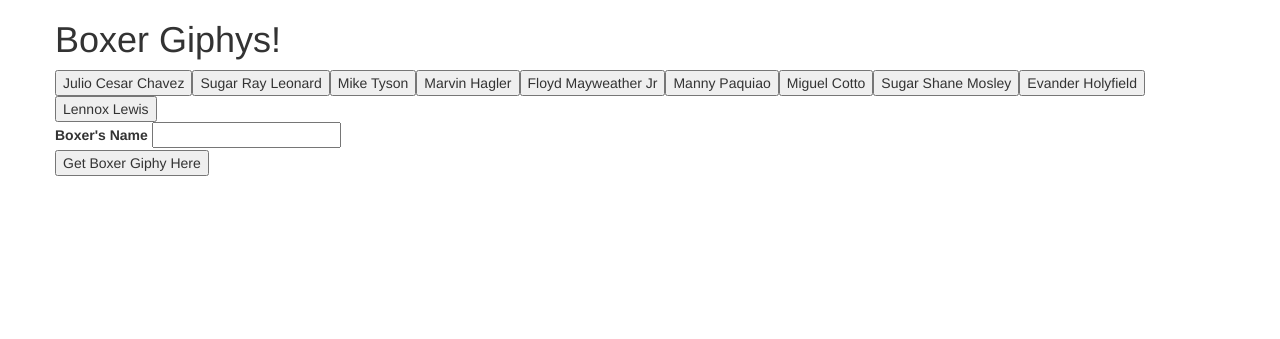
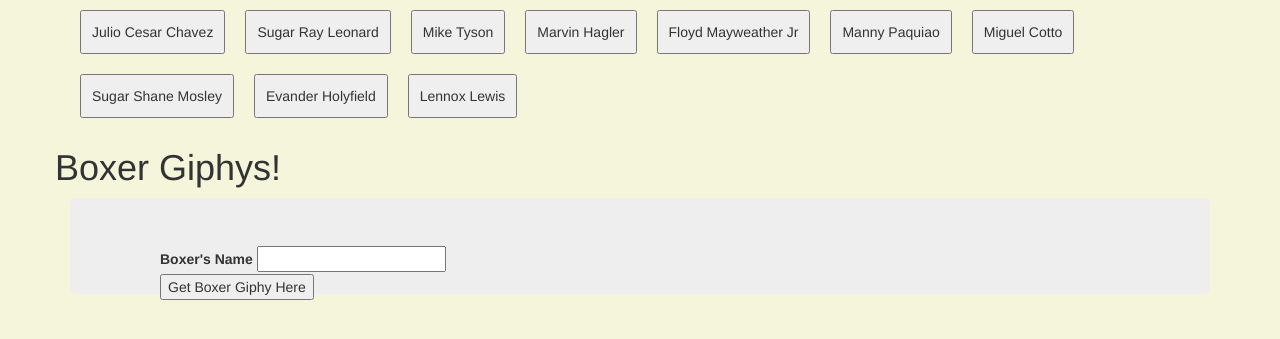
Before and after one commit to letocollection/week-6-homework, a PHP site: page / in a window 1280 px wide. Shown: the top 339 px of the page. Run offline with PHP 8.4, Linux system fonts and the light colour scheme; some libraries are stand-ins or nearby versions.

Commit message:
homework submission

```diff
--- a/gif.js
+++ b/gif.js
@@ -14,7 +14,7 @@
 
 			for(var i=0; i < results.length; i++){
 
-				if (results[i].rating == "r" || results[i].rating == "pg-13"){
+				if (results[i].rating == "r"){
 				}
 
 				else {
@@ -30,10 +30,14 @@
 					$("#gifsAppearHere").prepend(boxerDiv);
 
 				};
+
 			};
 
 		});
 	};
+
+	//=============================================================================================
+
 	function renderButtons(){
 
 		$('#boxerView').empty();
@@ -48,6 +52,8 @@
 		}
 	}
 
+	//=============================================================================================
+
 	$('#addBoxer').on('click', function(){
 
 		var boxer = $('#boxer-input').val().trim();
@@ -59,9 +65,12 @@
 		return false;
 	});
 
+	//=============================================================================================
+
 	$(document).on('click', '.boxer', displayBoxerGif);
 
 	renderButtons();
 
 
+
 });
--- a/index.html
+++ b/index.html
@@ -12,26 +12,36 @@
 
 </head>
 <div class="container">
+
+	<div id="boxerView">
+
+	</div>
+
+
 	<div class="row">
 			<h1>Boxer Giphys!</h1>
 			<div id="boxerButtons"></div>
 	</div>
 
-	<div class="row">
+		<div class="jumbotron">
+			<div class="col-lg-9">
 				<div id="gifPanel">
 				<div id="gifsAppearHere"></div>
 			</div>
 
-	<div id="boxerView">
-
-	</div>
-
+			<div id="sidebar-wrapper-right"></div>
+				<div class="container">
 					<form id="boxer-form">
 						<label for="boxer-input">Boxer's Name</label>
 						<input type="text" id="boxer-input"><br>
 
 						<input id="addBoxer" type="submit" value="Get Boxer Giphy Here">
 					</form>
+				</div>
+			</div>
+
+		</div>
+	</div>
 
 	<div id="boxerButtons">
 
--- a/style.css
+++ b/style.css
@@ -1,4 +1,4 @@
-/*body {
+body {
 	background-color: beige;
 };
 
@@ -14,9 +14,15 @@
 	height: 100px;
 }
 
-img {
-
+img,
+p {
+	padding: 5px;
 	float: left;
 
 
-}*/
+}
+
+button {
+	padding: 10px;
+	margin: 10px;
+}
```
Lines whose indentation alone changed are shown as unchanged.
